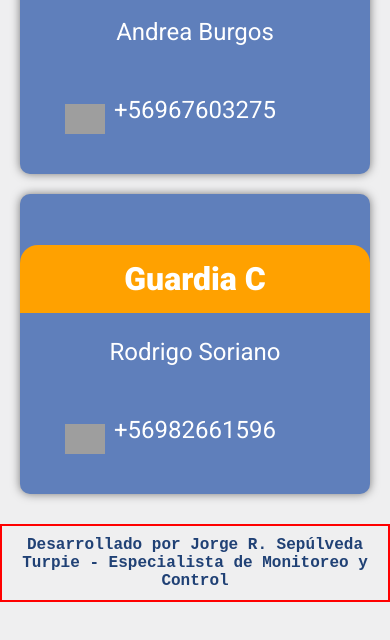
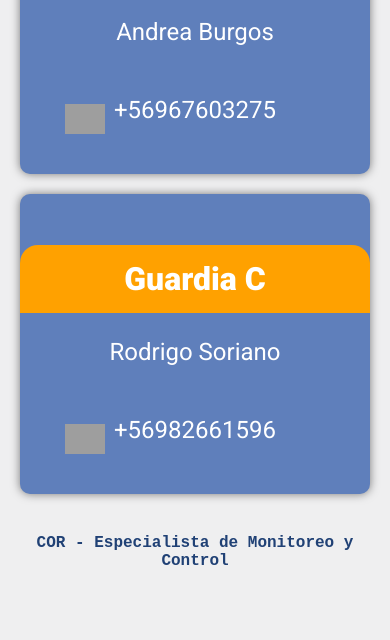
Before and after one commit to Pasculi/card_office, a plain HTML site: page index.html in a window 390 px wide. Shown: the part 708-1348 px from the top of the page. Drawn offline with Linux system fonts and the light colour scheme; grey boxes are pictures that could not be loaded.

Commit message:
Eliminación de Border red en footer

```diff
--- a/css/style.css
+++ b/css/style.css
@@ -134,7 +134,6 @@ body {
     .footer {
         width          : 100%;
         margin-bottom  : 100px;
-        border: 2px solid red;
     }
 }
 
--- a/index.html
+++ b/index.html
@@ -34,7 +34,7 @@
             </div>
         </div>
         <footer class="footer">
-            <code>Desarrollado por Jorge R. Sepúlveda Turpie - Especialista de Monitoreo y Control</code>
+            <code>COR - Especialista de Monitoreo y Control</code>
         </footer>
     </div>
 </body>
```
